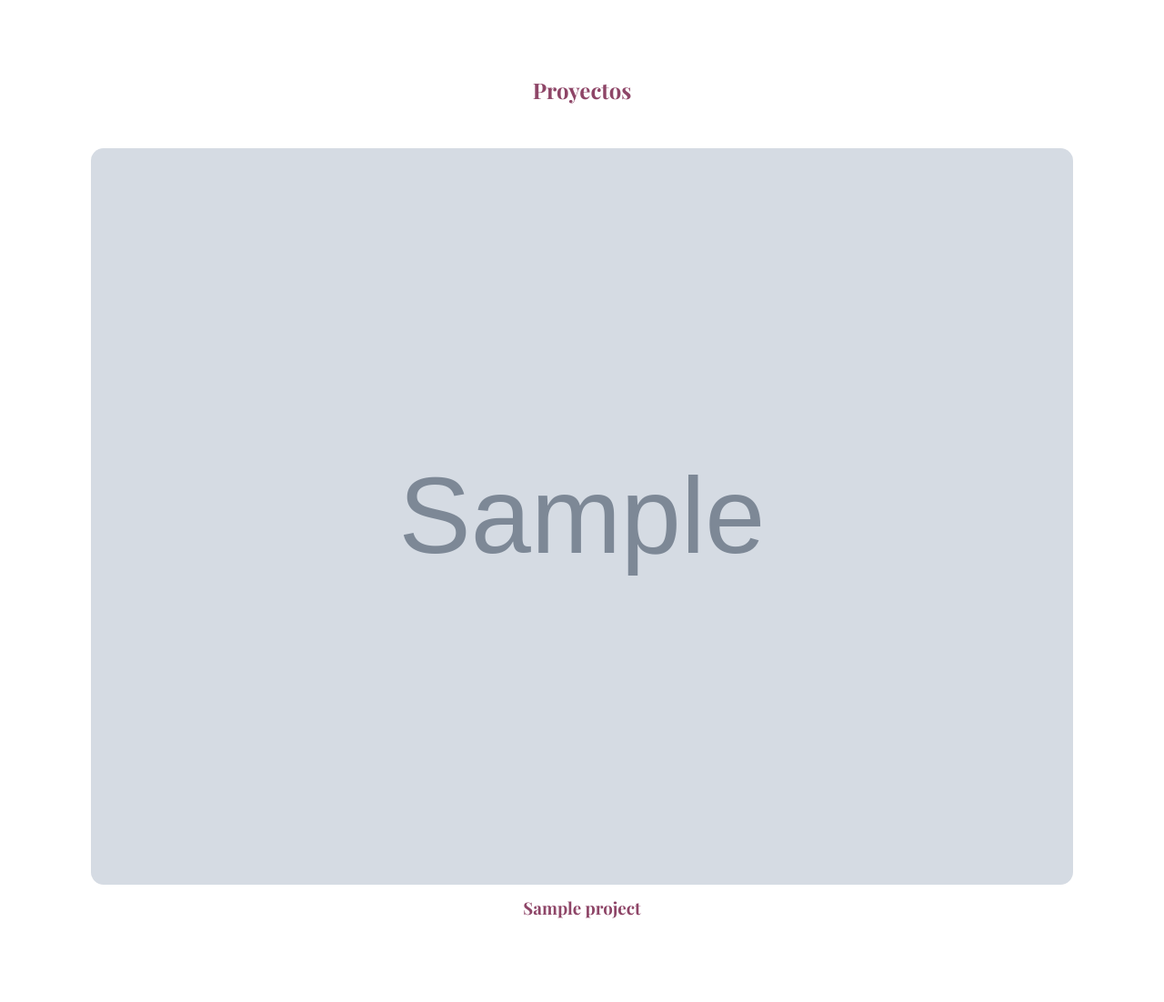
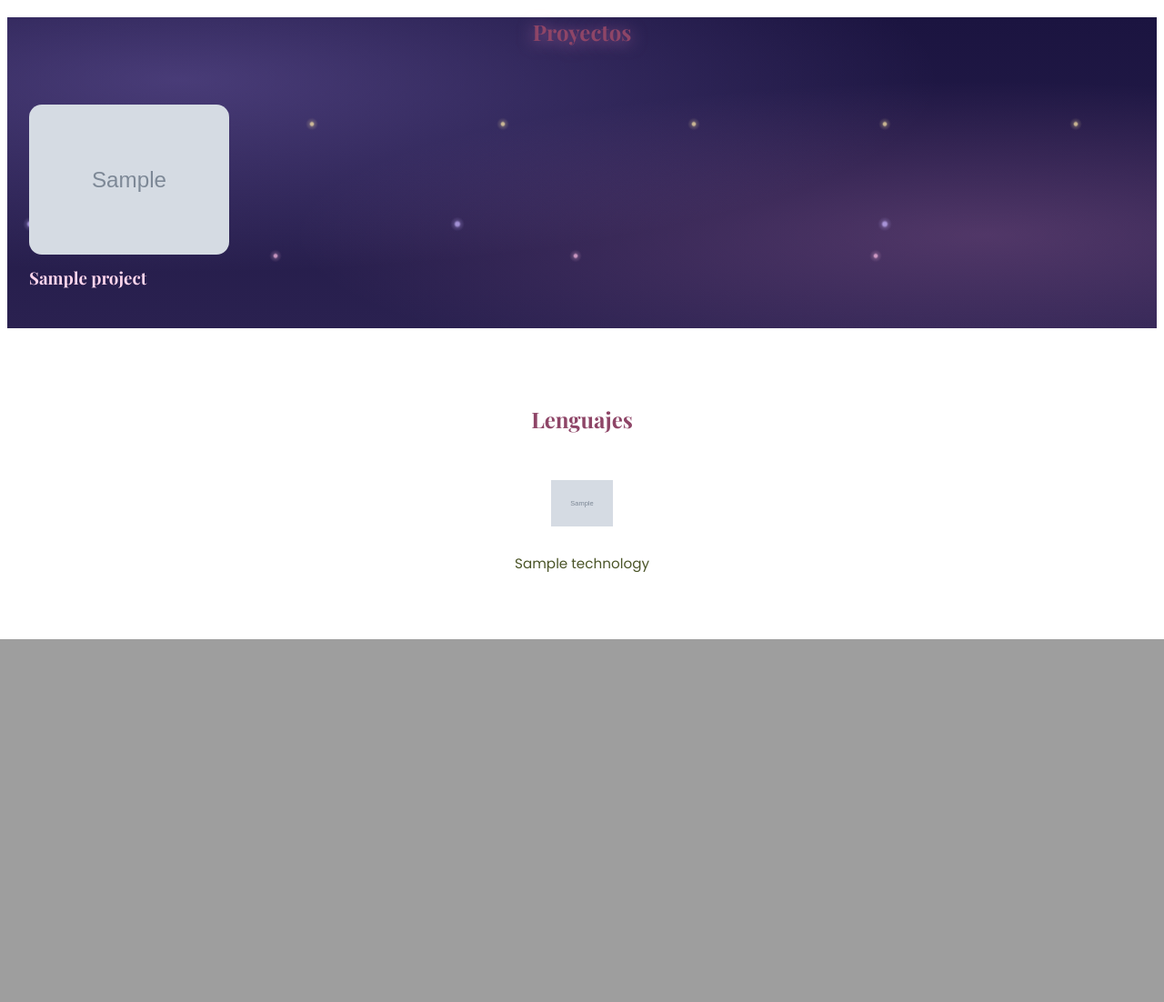
Before and after one commit to Perla0001/PortafolioIT, a Django app: page / in a window 1280 px wide. Shown: the part 860-1962 px from the top of the page at 91% size. After the commit the page ends 1563 px from the top, so only its background shows below. Run offline with Django 5.2, Linux system fonts and the light colour scheme; tables that the repository leaves empty hold one stand-in row (values such as "Sample post"); grey boxes marked "Sample" are stand-in pictures.

Commit message:
HTML Y CCS

```diff
--- a/portafolio/portfolio/static/portfolio/css/style.css
+++ b/portafolio/portfolio/static/portfolio/css/style.css
@@ -1,6 +1,8 @@
 * {
     box-sizing: border-box;
 }
+
+/* Parte de Inicio */
 
 .guion{
   margin: 10px 10px 5px 5px;
@@ -14,13 +16,13 @@
 }
 
 .bloomy-fairy-img{
-  width:400p;
-  height:350px;
+  width:500p;
+  height:400px;
 }
 
 .container-bloomy{
-  margin-right: 310px;
-  margin-top: -250px;
+  margin-right: 320px;
+  margin-top: -90px;
   display: flex;
   justify-content: right;
   align-items: start;
@@ -46,6 +48,25 @@ width: 300px;
     padding: 50px 6%;
     overflow: hidden;
 }
+
+/* En proceso */
+.hero {
+    position: relative;
+}
+
+.hero::after {
+    content: "";
+    position: absolute;
+    left: 0;
+    right: 0;
+    bottom: 0;
+    height: 180px;
+    background: linear-gradient(to bottom, transparent, #1b1440);
+    pointer-events: none;
+}
+/* En proceso */
+
+
 
 .bloomy-presentation {
     align-self: flex-start;  /* se pega arriba, ignorando el centrado del .hero */
@@ -78,29 +99,40 @@ h1 {
 
 }
 
+/* Parte de Proyectos */
 
 .proyectos {
-    padding: 4rem 6%;
+    position: relative;
+    flex-direction: column;
+    justify-content: center;
+    align-items: stretch;
+    background-color: #1b1440;
+    background-image:
+        radial-gradient(ellipse at 15% 20%, rgba(183, 156, 255, 0.28), transparent 55%),
+        radial-gradient(ellipse at 85% 70%, rgba(255, 158, 216, 0.20), transparent 50%),
+        linear-gradient(180deg, #1b1440 0%, #2a2150 100%);
+
 }
 
 .proyectos h2 {
     font-family: 'Playfair Display', serif;
-    color: #8E4567;
     text-align: center;
     margin-bottom: 2rem;
+    color: #ffffff;
+    text-shadow: 0 2px 18px rgba(255, 158, 216, 0.55);
 }
 
-.project-grid {
-    display: grid;
-    grid-template-columns: repeat(auto-fit, minmax(240px, 1fr));
-    gap: 2rem;
+.container-proyectos {
+    display: flex;
+    gap: 1.5rem;
+    overflow-x: auto;
+    padding: 1rem 0.5rem 1.2rem;
+    scroll-snap-type: x mandatory;
 }
 
 .project-card {
-    background: rgba(255, 255, 255, 0.75);
-    border-radius: 20px;
-    padding: 1rem;
-    text-align: center;
+    flex: 0 0 220px;
+    scroll-snap-align: start;
 }
 
 .project-card img {
@@ -114,5 +146,146 @@ h1 {
 .project-card h3 {
     margin: 0.8rem 0 0.2rem;
     font-family: 'Playfair Display', serif;
+    color: #ffd6ec;
+}
+
+.proyectos p {
+    color: #ffe9f6;
+}
+
+.proyectos h2,
+.lenguajes h2 {
+    font-family: 'Playfair Display', serif;
     color: #8E4567;
+    text-align: center;
+    margin-bottom: 2rem;
 }
+
+/* En proceso*/
+
+.proyectos::before {
+    content: "";
+    position: absolute;
+    inset: -40px 0;
+    pointer-events: none;
+    background-image:
+        radial-gradient(circle, #ffe9a8 0 1.5px, rgba(255, 233, 168, 0.25) 3px, transparent 7px),
+        radial-gradient(circle, #ffbfe6 0 1.5px, rgba(255, 191, 230, 0.25) 3px, transparent 7px),
+        radial-gradient(circle, #c8b4ff 0 2px, rgba(200, 180, 255, 0.25) 4px, transparent 8px);
+    background-size: 210px 260px, 330px 290px, 470px 380px;
+    background-position: 20px 40px, 130px 170px, 260px 90px;
+    animation: flotar 14s ease-in-out infinite alternate;
+}
+
+/* Animacion*/
+
+@keyframes flotar {
+    from { transform: translateY(0);     opacity: 0.55; }
+    to   { transform: translateY(-28px); opacity: 1; }
+}
+
+.proyectos > * {
+    position: relative;
+    z-index: 1;
+}
+
+@media (prefers-reduced-motion: reduce) {
+    .proyectos::before { animation: none; }
+}
+
+/* Animacion*/
+.reveal {
+    opacity: 0;
+}
+
+.reveal.visible {
+    opacity: 1;
+    animation-name: aparecer;
+    animation-duration: 0.9s;
+    animation-timing-function: cubic-bezier(0.2, 0.7, 0.2, 1);
+    animation-delay: var(--retraso, 0s);
+    animation-fill-mode: backwards;
+}
+
+@keyframes aparecer {
+    from { opacity: 0; transform: translateY(32px); }
+    to   { opacity: 1; transform: none; }
+}
+
+/* Hover de las tarjetas */
+.project-card {
+    transition: transform 0.35s ease;
+}
+.project-card:hover {
+    transform: translateY(-6px);
+}
+.project-card img {
+    transition: box-shadow 0.35s ease;
+}
+.project-card:hover img {
+    box-shadow: 0 0 0 1px rgba(255, 158, 216, 0.6), 0 8px 24px rgba(183, 156, 255, 0.5);
+}
+
+/* Espacio para que el brillo y la elevación no se recorten */
+.container-proyectos {
+    padding: 2rem 1.5rem 2.5rem;
+}
+
+
+/* Parte de Lenguajes y librerías */
+
+.lenguajes {
+    padding: 4rem 6%;
+}
+
+.tech-list {
+    list-style: none;
+    margin: 0;
+    padding: 0;
+    /* para colocarlo horizontal*/
+    display: flex;
+    flex-wrap: wrap;
+    justify-content: center;
+    gap: 2rem;
+}
+
+.tech-item {
+    display: flex;
+    flex-direction: column;
+    align-items: center;
+    gap: 0.6rem;
+}
+
+/*Circulo alrededor de la imagen*/
+.tech-icon {
+    width: 90px;
+    height: 90px;
+    border-radius: 50%;
+    /*
+    background: #F6E8C6;
+    border: 3px solid #B57BA7;
+    */
+    display: flex;
+    align-items: center;
+    justify-content: center;
+    transition: transform 0.3s ease, box-shadow 0.3s ease;
+}
+
+/* tamaño de la imagen*/
+.tech-icon img {
+    width: 75%;
+    height: 75%;
+    object-fit: contain;
+}
+
+/* Color y letra del span*/
+.tech-item span {
+    font-family: 'Poppins', sans-serif;
+    font-size: 0.95rem;
+    color: #4B5528;
+}
+ /* Sombra*/
+.tech-item:hover .tech-icon {
+    transform: translateY(-6px) scale(1.05);
+    box-shadow: 0 0 20px 5px rgba(242, 160, 160, 0.7),
+                0 0 40px 12px rgba(130, 119, 182, 0.4);
--- /dev/null
+++ b/portafolio/portfolio/static/portfolio/js/proyectos.js
@@ -0,0 +1,23 @@
+// Elementos que aparecerán con animación
+const elementos = document.querySelectorAll('.proyectos h2, .project-card');
+
+// Respetamos a quien pidió menos movimiento en su sistema
+const menosMovimiento = window.matchMedia('(prefers-reduced-motion: reduce)').matches;
+
+if (!menosMovimiento && 'IntersectionObserver' in window) {
+    // Los ocultamos desde JS: si JS falla, el contenido se ve igual
+    elementos.forEach((el) => el.classList.add('reveal'));
+
+    const observador = new IntersectionObserver((entradas) => {
+        entradas
+            .filter((entrada) => entrada.isIntersecting)
+            .forEach((entrada, i) => {
+                // Los que entran juntos aparecen uno tras otro (0.12s de diferencia)
+                entrada.target.style.setProperty('--retraso', `${i * 0.12}s`);
+                entrada.target.classList.add('visible');
+                observador.unobserve(entrada.target); // anima una sola vez
+            });
+    }, { threshold: 0.2 });
+
+    elementos.forEach((el) => observador.observe(el));
+}
--- a/portafolio/portfolio/templates/portfolio/home.html
+++ b/portafolio/portfolio/templates/portfolio/home.html
@@ -59,11 +59,32 @@
 
 </section>
 
+<section id="lenguajes" class="lenguajes">
+    <h2>Lenguajes</h2>
+     <ul class="tech-list">
+        {% for tech in technologies %}
+            <li class="tech-item">
+                <div class="tech-icon">
+                    <img src="{{ tech.icon.url }}" alt="{{ tech.name }}">
+                </div>
+                <span>{{ tech.name }}</span>
+            </li>
+        {% empty %}
+            <li>Aún no hay tecnologías.</li>
+        {% endfor %}
+    </ul>
+
+</section>
+
+
+
+
+
+<script src="{% static 'portfolio/js/proyectos.js' %}"></script>
+</body>
+</html>
 
 
 <!--
 
 -->
-
-</body>
-</html>
--- a/portafolio/portfolio/urls.py
+++ b/portafolio/portfolio/urls.py
@@ -5,4 +5,6 @@ app_name = "portfolio"
 
 urlpatterns = [
     path("", views.home, name="home"),
+    path("sobremi/", views.sobremi, name="sobremi"),
+
 ]
--- a/portafolio/portfolio/views.py
+++ b/portafolio/portfolio/views.py
@@ -9,3 +9,6 @@ def home(request):
         "greetings": list(Greeting.objects.values_list("text", flat=True)),
     }
     return render(request, "portfolio/home.html", context)
+
+def sobremi(request):
+    return render (request, "portfolio/sobremi.html")
```
Also changed, not shown: portafolio/portfolio/static/portfolio/css/estilo.css (added, +48 -0 lines), portafolio/portfolio/templates/portfolio/sobremi.html (added, +25 -0 lines).
